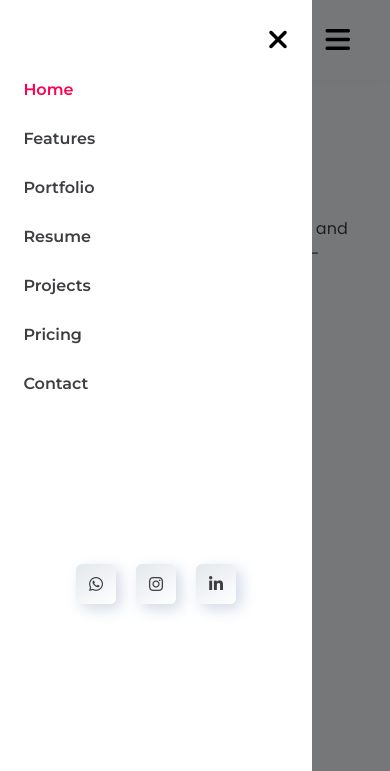
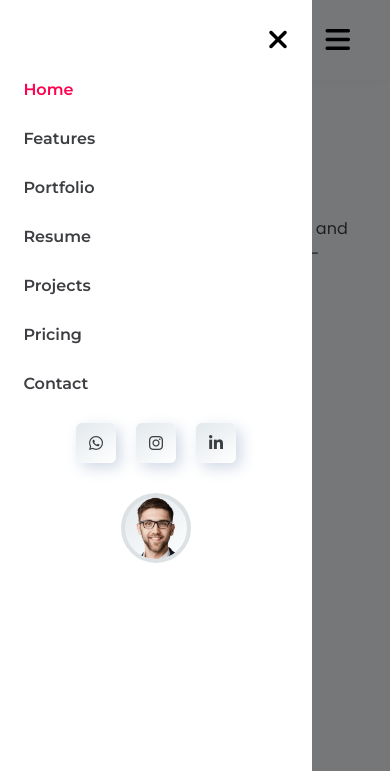
Before and after one commit to amrh-97/portfolio, a plain HTML site: page index.html in a window 390 px wide. Both pictures are taken after a click on the icon 337 px from the left and 40 px from the top of the page. Shown: the top 771 px of the page. Drawn offline with Linux system fonts and the light colour scheme.

Commit message:
Update responsive.css

```diff
--- a/assets/style/responsive.css
+++ b/assets/style/responsive.css
@@ -25,7 +25,7 @@
         min-height: calc(100vh - env(safe-area-inset-top) - env(safe-area-inset-bottom));
         background: #fff;
         display: flex;
-        justify-content: space-between;
+        gap: 30px;
         flex-direction: column;
         animation: NavAnimation 0.3s ease;
     }
```
